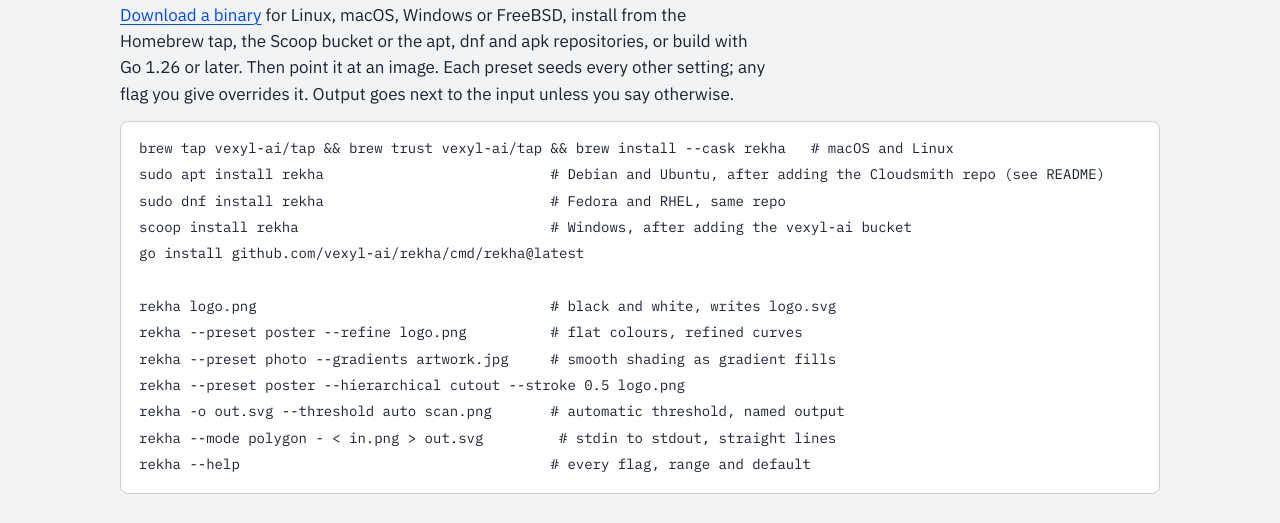
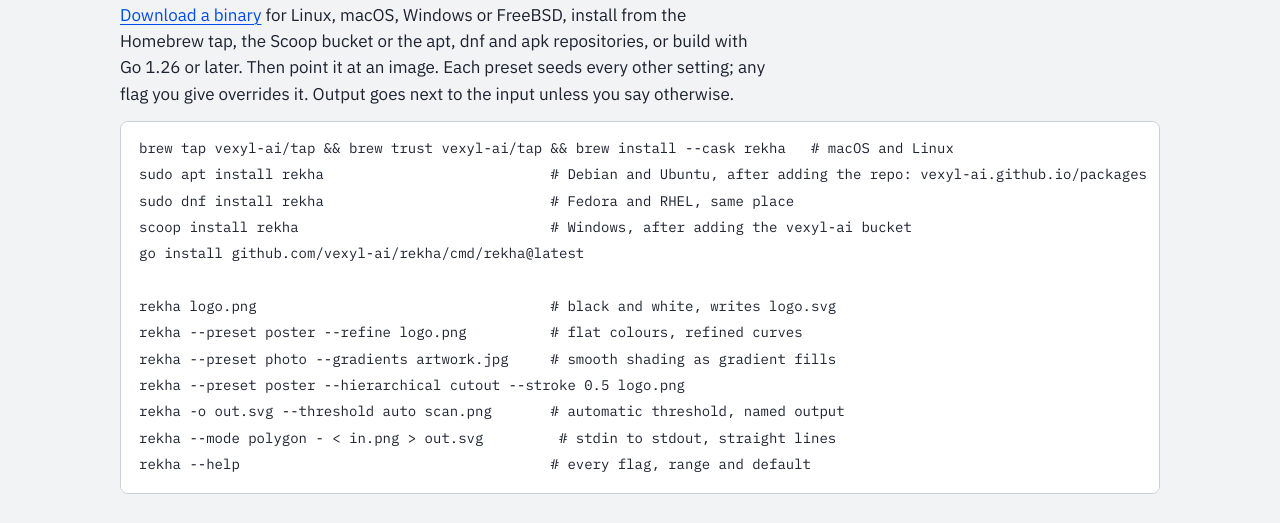
Before and after one commit to vexyl-ai/rekha, a plain HTML site: page web/index.html in a window 1280 px wide. Shown: the part 3560-4083 px from the top of the page. Drawn offline with Linux system fonts and the light colour scheme.

Commit message:
ci: signed apt and yum repositories on GitHub Pages
Replaces the Cloudsmith step. packages.yml, dispatched by the release
workflow for each tag and runnable by hand for any tag, downloads the
release's deb and rpm files, signs the rpms and the repository
metadata with the packages key, rebuilds the apt (dists/stable, pool)
and rpm (repodata) layouts in a checkout of vexyl-ai/packages with
scripts/packages-repo.sh, keeps the newest three versions, verifies
the signatures and pushes. GitHub Pages serves the result at
vexyl-ai.github.io/packages, with the public key and an index page
carrying the setup lines.

Signed-off-by: Anil Mathew <anilmathewm@yahoo.co.uk>

```diff
--- a/web/index.html
+++ b/web/index.html
@@ -134,8 +134,8 @@
     <h3>On the command line</h3>
     <p class="prose"><a href="https://github.com/vexyl-ai/rekha/releases/latest">Download a binary</a> for Linux, macOS, Windows or FreeBSD, install from the Homebrew tap, the Scoop bucket or the apt, dnf and apk repositories, or build with Go 1.26 or later. Then point it at an image. Each preset seeds every other setting; any flag you give overrides it. Output goes next to the input unless you say otherwise.</p>
 <pre><code>brew tap vexyl-ai/tap &amp;&amp; brew trust vexyl-ai/tap &amp;&amp; brew install --cask rekha   # macOS and Linux
-sudo apt install rekha                           # Debian and Ubuntu, after adding the Cloudsmith repo (see README)
-sudo dnf install rekha                           # Fedora and RHEL, same repo
+sudo apt install rekha                           # Debian and Ubuntu, after adding the repo: vexyl-ai.github.io/packages
+sudo dnf install rekha                           # Fedora and RHEL, same place
 scoop install rekha                              # Windows, after adding the vexyl-ai bucket
 go install github.com/vexyl-ai/rekha/cmd/rekha@latest
 
```
Also changed, not shown: 5 other files.
